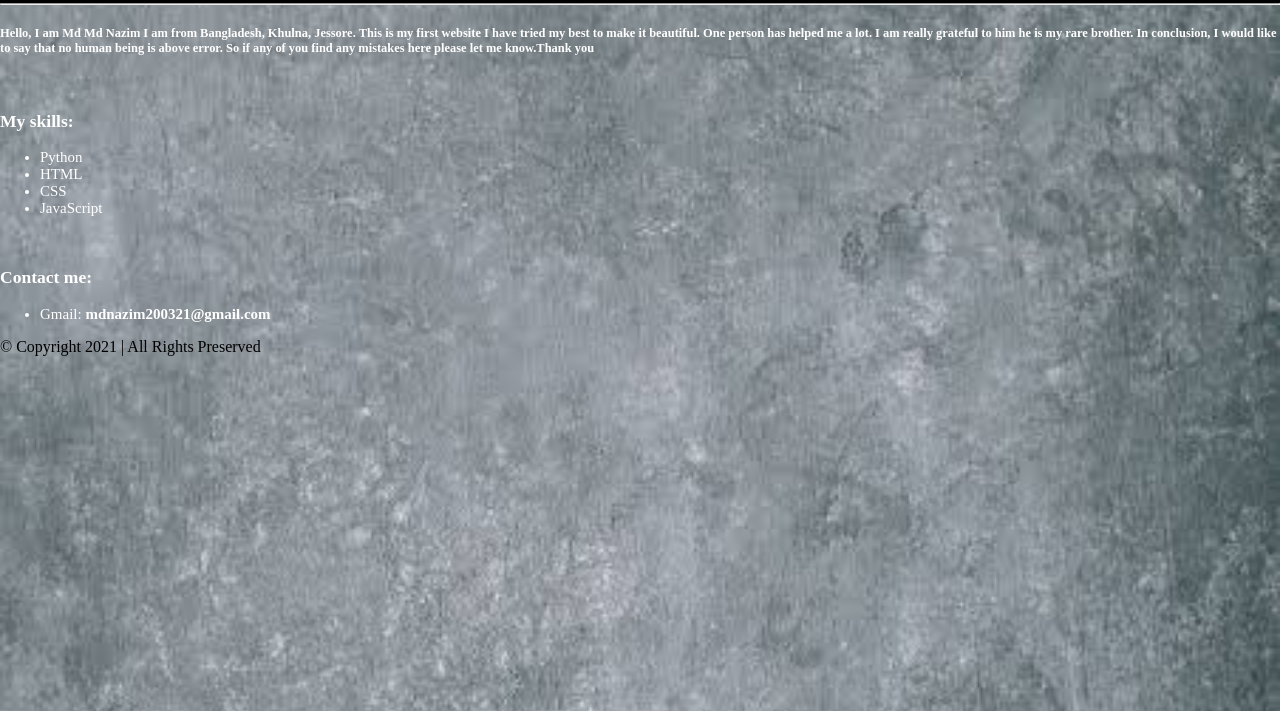
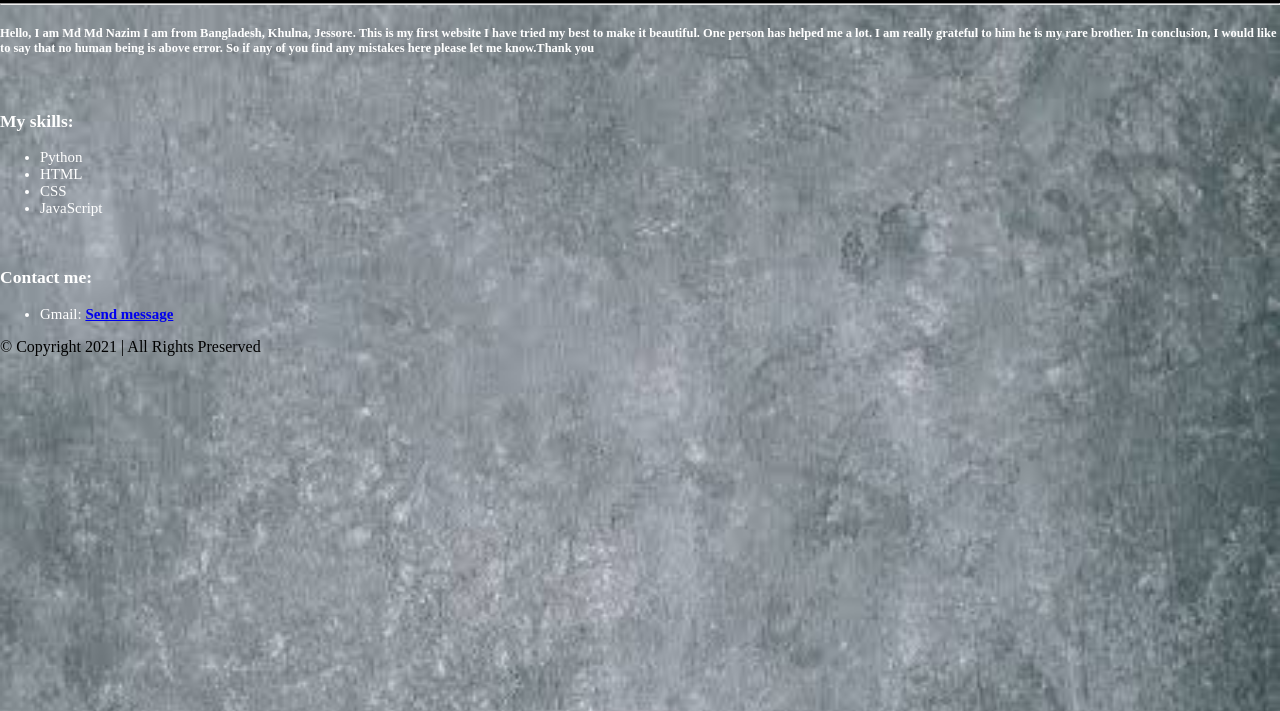
Before and after one commit to Nazim003/The_Light, a plain HTML site: page Me.html in a window 1280 px wide. Shown: the part 89-800 px from the top of the page. Drawn offline with Linux system fonts and the light colour scheme.

Commit message:
Update Me.html

```diff
--- a/Me.html
+++ b/Me.html
@@ -29,7 +29,7 @@ In conclusion, I would like to say that no human being is above error. So if any
 				<br>
 				<h3>Contact me: </h3>
 				<ul>
-					<li>Gmail: <b>mdnazim200321@gmail.com</b></li>
+					<li>Gmail: <b><a href="mailto:mdnazim200321@gmail.com">Send message</a> </b></li>
 				</ul>
 			</div>
 			<footer>&copy; Copyright 2021 | All Rights Preserved</footer>
```
